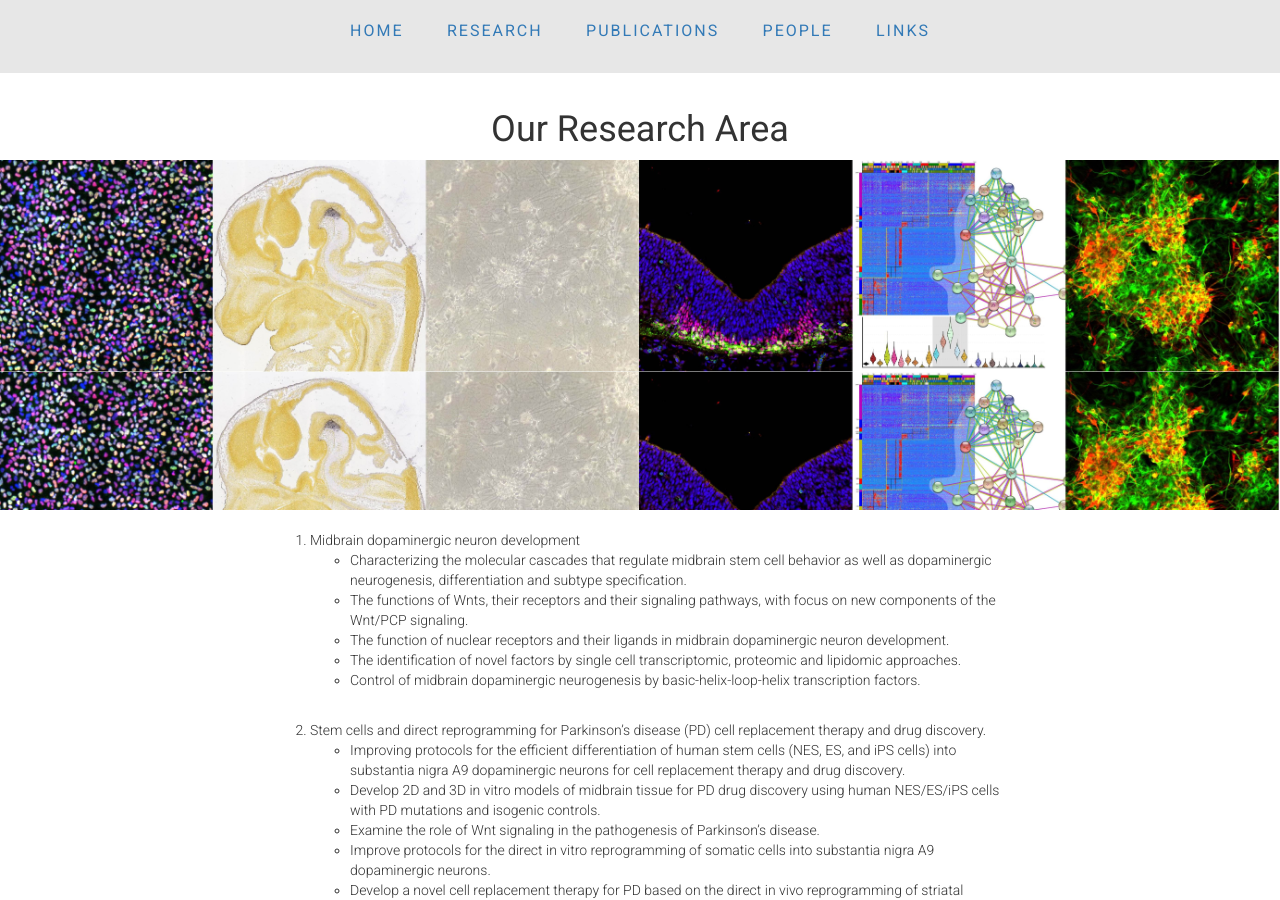
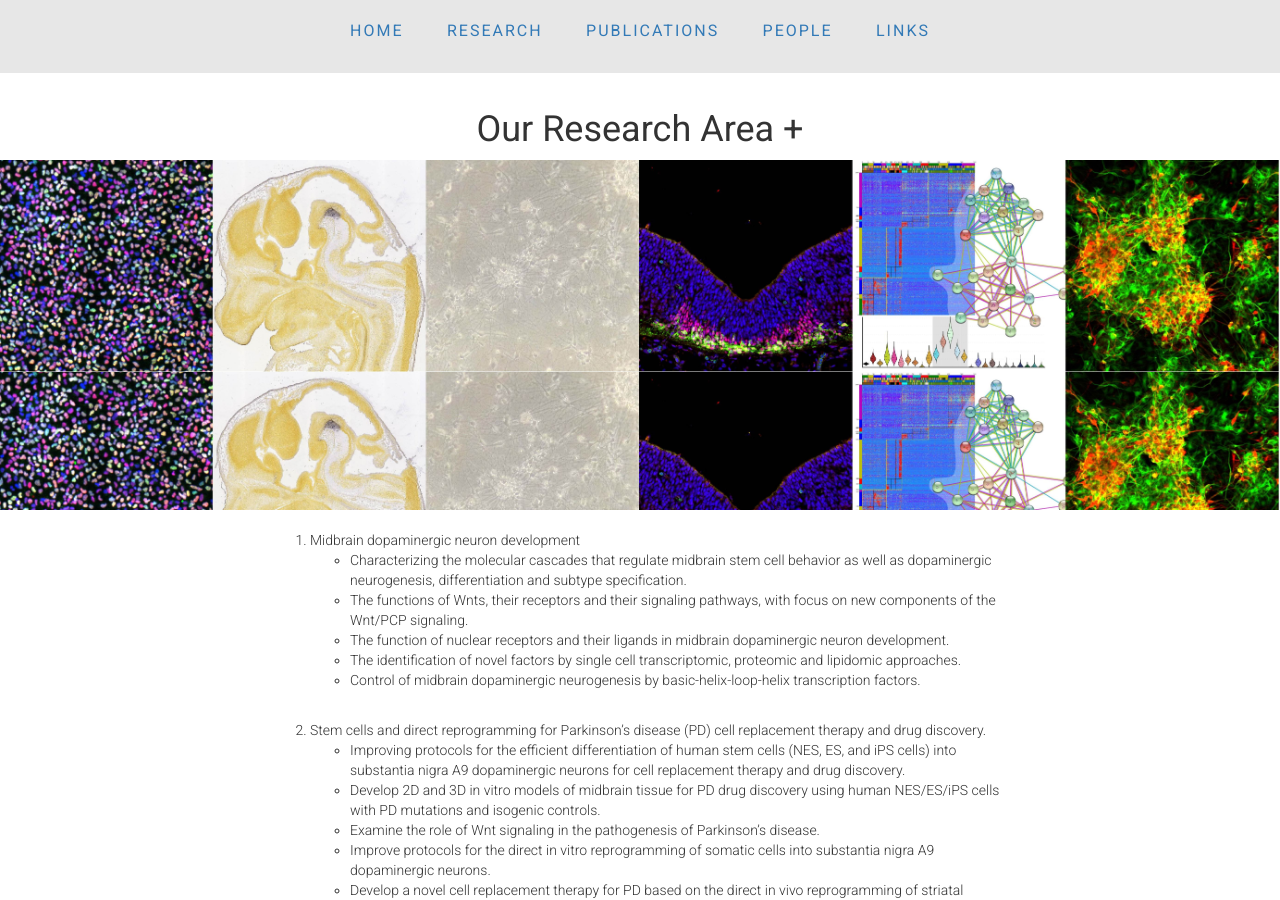
Before and after one commit to ArenasLab/arenaslab.github.io, a Jekyll site: the page research/index.html, which Jekyll copies as it is, in a window 1280 px wide and 900 px high. Built offline with Jekyll 4.4.1, drawn with Linux system fonts in a browser that asks for light colours.

Commit message:
Update index.html

```diff
--- a/research/index.html
+++ b/research/index.html
@@ -25,7 +25,7 @@
 
   <p>&nbsp;<p>
 	<p>&nbsp;<p>
-	<h1 align="center">Our Research Area</h1>
+	<h1 align="center">Our Research Area +</h1>
 
   <section class="jumbotron2">
   </section>
```
